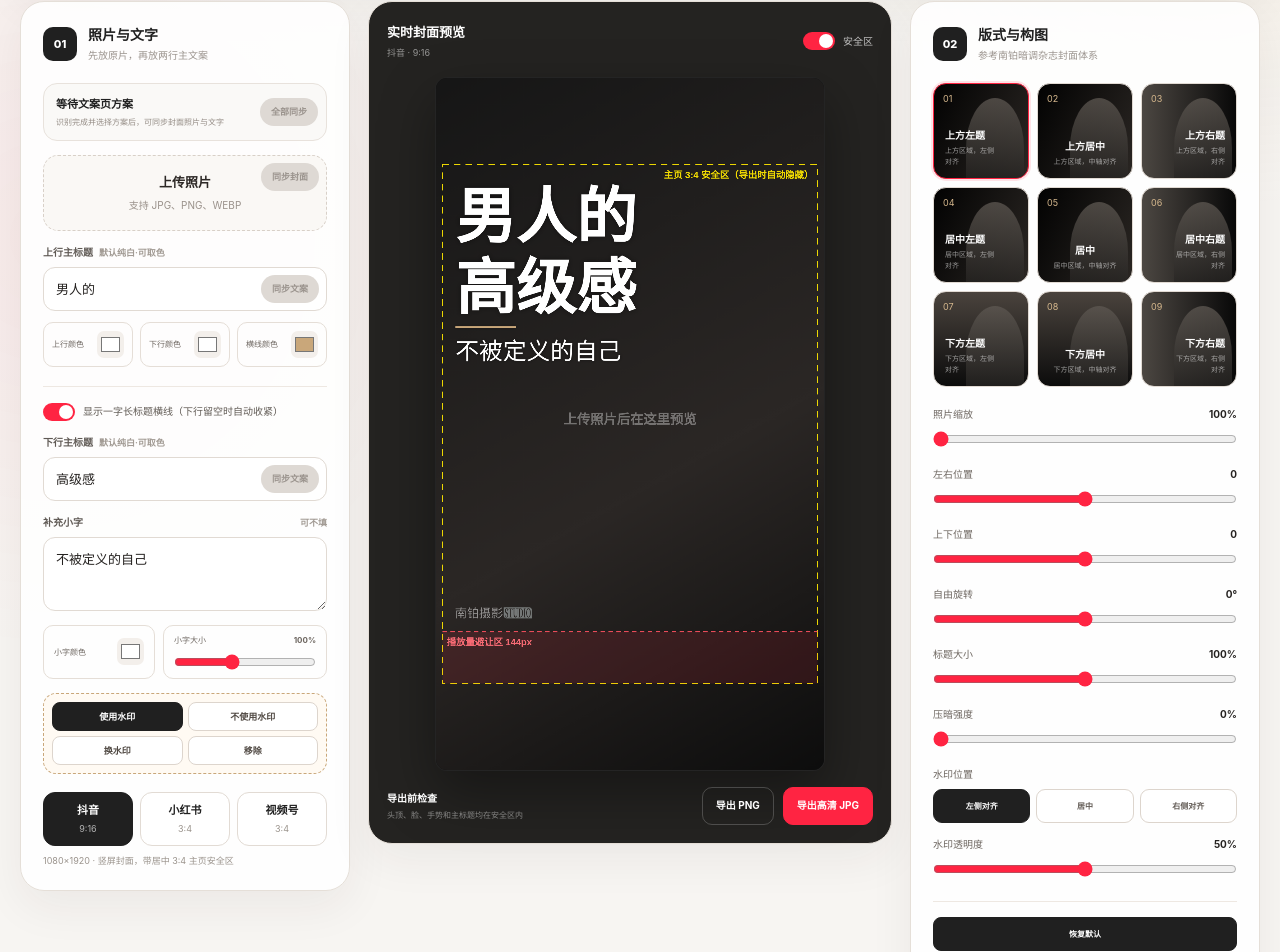
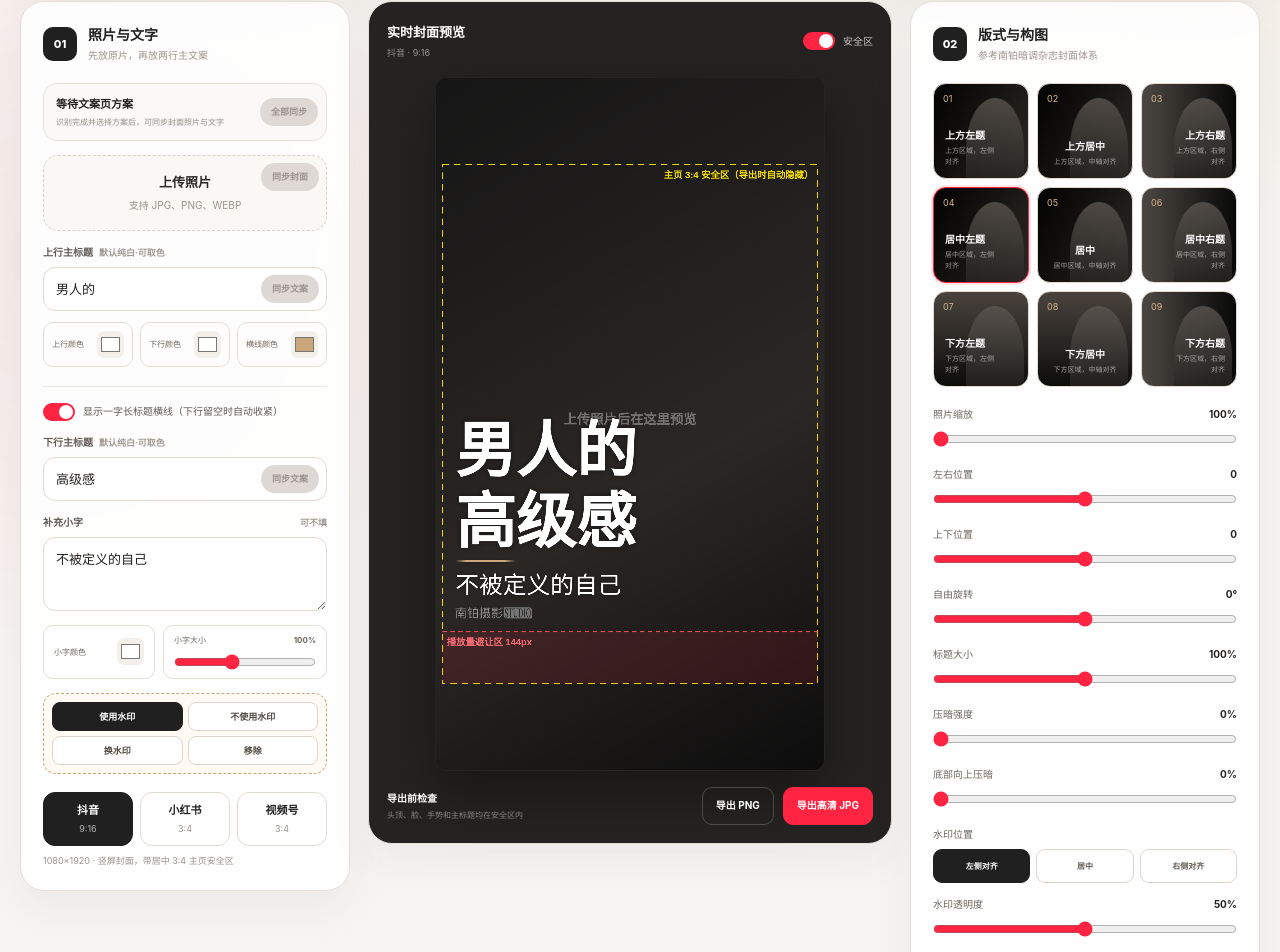
Before and after one commit to wdmm630202/nbo-cover-copy, a Next.js app: page /cover in a window 1280 px wide. Shown: the part 274-1226 px from the top of the page. Built offline with nearby package versions, Linux system fonts and the light colour scheme.

Commit message:
default to middle left and add bottom shade

```diff
--- a/app/cover/CoverStudio.tsx
+++ b/app/cover/CoverStudio.tsx
@@ -47,6 +47,7 @@ type StudioSettings = {
   textScale: number;
   titleScaleVersion: number;
   shade: number;
+  bottomShade: number;
   showSafeArea: boolean;
   watermarkScale: number;
   watermarkAlign: "left" | "center" | "right";
@@ -66,7 +67,7 @@ const getWatermarkVisibleHeight = (width: number) => Math.round(width * 0.03);
 
 const DEFAULT_SETTINGS: StudioSettings = {
   platformId: "douyin",
-  templateId: "top-left",
+  templateId: "middle-left",
   topText: "男人的",
   bottomText: "高级感",
   subtitle: "不被定义的自己",
@@ -83,6 +84,7 @@ const DEFAULT_SETTINGS: StudioSettings = {
   textScale: 100,
   titleScaleVersion: 2,
   shade: 0,
+  bottomShade: 0,
   showSafeArea: true,
   watermarkScale: 100,
   watermarkAlign: "left",
@@ -151,7 +153,7 @@ function drawCover(
     context.fillText("上传照片后在这里预览", width / 2, height / 2);
   }
 
-  drawTemplateShade(context, settings.templateId, width, height, settings.shade);
+  drawTemplateShade(context, settings.templateId, width, height, settings.shade, settings.bottomShade);
   drawTemplateText(context, settings, width, height, watermark);
 
   if (watermark) drawWatermark(context, watermark, settings, width, height);
@@ -192,6 +194,7 @@ function drawTemplateShade(
   width: number,
   height: number,
   shade: number,
+  bottomShade: number,
 ) {
   const alpha = Math.max(0, Math.min(0.9, shade / 100));
   let gradient: CanvasGradient;
@@ -218,6 +221,19 @@ function drawTemplateShade(
 
   context.fillStyle = gradient;
   context.fillRect(0, 0, width, height);
+  if (bottomShade > 0) {
+    const bottomAlpha = Math.max(0, Math.min(0.9, bottomShade / 100));
+    const bottomGradient = context.createLinearGradient(0, height * 0.35, 0, height);
+    bottomGradient.addColorStop(0, "rgba(0,0,0,0)");
+    bottomGradient.addColorStop(1, `rgba(0,0,0,${bottomAlpha})`);
+    context.fillStyle = bottomGradient;
+    context.fillRect(0, 0, width, height);
+  }
+}
+
+function colorWithAlpha(color: string, alpha: number) {
+  const value = Number.parseInt(color.replace("#", ""), 16);
+  return `rgba(${value >> 16},${(value >> 8) & 255},${value & 255},${alpha})`;
 }
 
 function drawTemplateText(
@@ -308,7 +324,12 @@ function drawTemplateText(
     const dividerWidth = activeHeadlineFontSize;
     const dividerX = isRight ? x - dividerWidth : isCenter ? x - dividerWidth / 2 : x;
     context.shadowBlur = 8;
-    context.fillStyle = settings.dividerColor;
+    const dividerGradient = context.createLinearGradient(dividerX, 0, dividerX + dividerWidth, 0);
+    dividerGradient.addColorStop(0, colorWithAlpha(settings.dividerColor, 0));
+    dividerGradient.addColorStop(0.18, colorWithAlpha(settings.dividerColor, 1));
+    dividerGradient.addColorStop(0.82, colorWithAlpha(settings.dividerColor, 1));
+    dividerGradient.addColorStop(1, colorWithAlpha(settings.dividerColor, 0));
+    context.fillStyle = dividerGradient;
     context.fillRect(Math.round(dividerX), dividerY, Math.round(dividerWidth), dividerThickness);
   }
 
@@ -1196,6 +1217,14 @@ export default function CoverStudio() {
               suffix="%"
               onChange={(value) => updateSetting("shade", value)}
             />
+            <Slider
+              label="底部向上压暗"
+              value={settings.bottomShade}
+              min={0}
+              max={100}
+              suffix="%"
+              onChange={(value) => updateSetting("bottomShade", value)}
+            />
             <div className="studio-watermark-align">
               <span>水印位置</span>
               <div>
```
Also changed, not shown: 2 other files (tests, documents, lock files or other folders).
